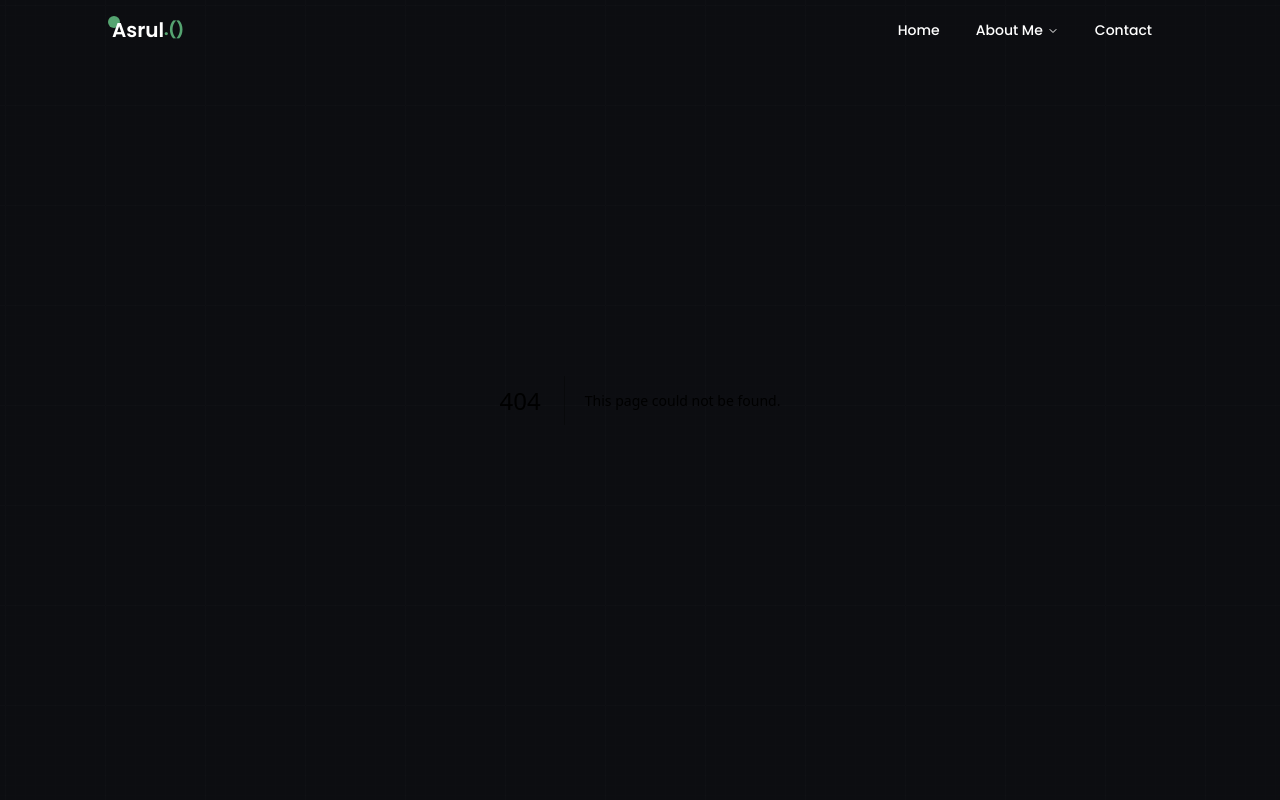
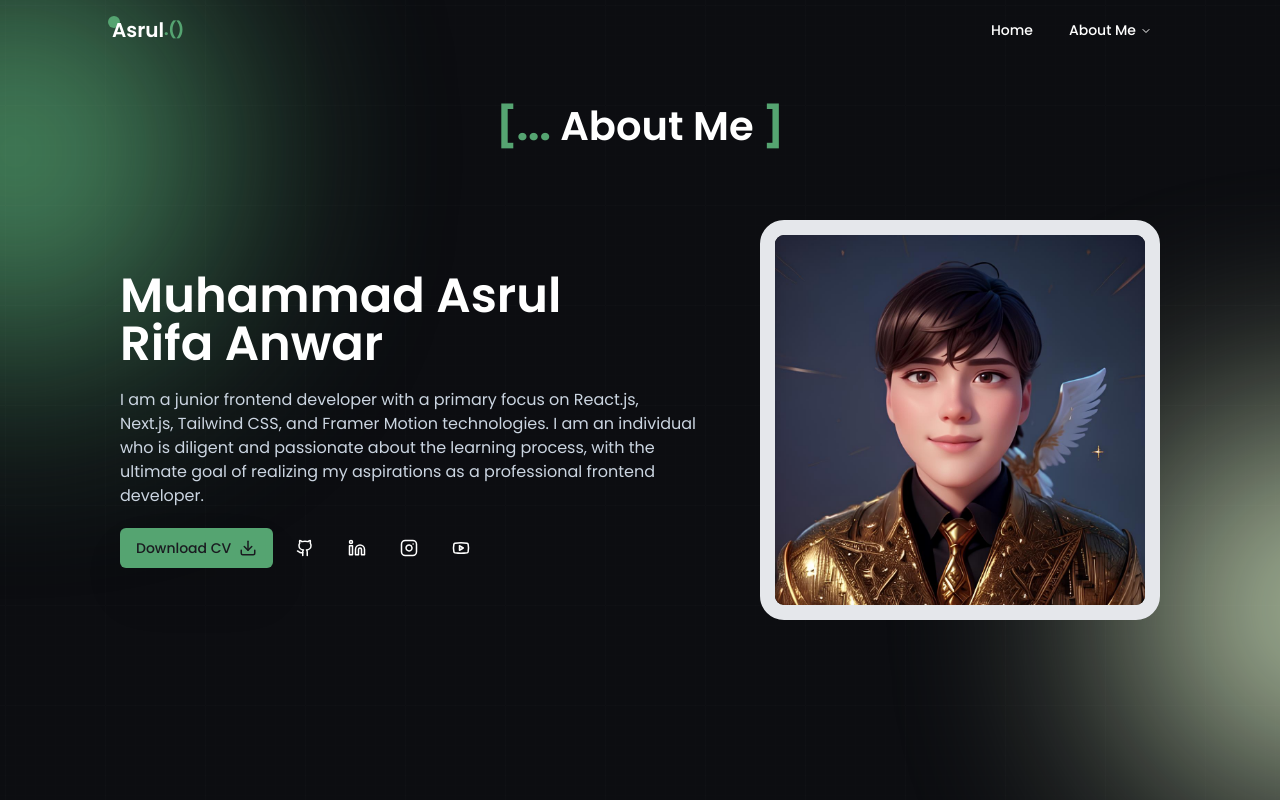
Before and after one commit to Lviathannn/next-portfolio, a Next.js app: page /about in a window 1280 px wide. Before the commit this address had no page. Shown: the top 800 px of the page. Built offline with nearby package versions, Linux system fonts and the light colour scheme.

Commit message:
Feat : Create about page

```diff
--- /dev/null
+++ b/app/about/page.tsx
@@ -0,0 +1,66 @@
+import ProjectCard from "@/components/projects/ProjectCard";
+import Blob from "@/components/ui/Blob";
+import SectionTitle from "@/components/ui/SectionTitle";
+import { Button } from "@/components/ui/button";
+import { projects, socials } from "@/lib/dummy";
+import { Download } from "lucide-react";
+import Image from "next/image";
+import Link from "next/link";
+
+type Props = {};
+
+export default function page({}: Props) {
+  return (
+    <main className="px-container py-container min-h-screen">
+      <section className="flex flex-col items-center gap-16">
+        <SectionTitle
+          className="text-[40px] font-semibold text-white"
+          title="About Me"
+          tagStyle="text-secondary font-bold"
+        />
+        <div className="flex w-full flex-col-reverse items-center justify-evenly gap-14 lg:flex-row">
+          <div className="max-w-xl">
+            <h1 className="max-w-lg text-[48px] font-semibold leading-none text-white">
+              Muhammad Asrul Rifa Anwar
+            </h1>
+            <p className="mt-5 text-slate-300">
+              I am a junior frontend developer with a primary focus on React.js,
+              Next.js, Tailwind CSS, and Framer Motion technologies. I am an
+              individual who is diligent and passionate about the learning
+              process, with the ultimate goal of realizing my aspirations as a
+              professional frontend developer.
+            </p>
+
+            <div className="mt-5 flex items-center gap-3">
+              <Button className="flex items-center gap-2 bg-secondary !text-dark shadow-2xl hover:bg-accent_1 dark:bg-secondary dark:hover:bg-accent_1">
+                Download CV
+                <Download size={18} />
+              </Button>
+              {socials.map((social) => (
+                <Button
+                  key={social.name}
+                  variant="outline"
+                  size="icon"
+                  className="border-none !bg-transparent text-white hover:!text-secondary"
+                >
+                  <Link href={social.href} target="_blank">
+                    <social.Icon size={18} />
+                  </Link>
+                </Button>
+              ))}
+            </div>
+          </div>
+          <Image
+            src="/aboutme.jpg"
+            alt="My Image"
+            width={800}
+            height={800}
+            className="h-[400px] w-[400px] rounded-3xl  border-[15px]"
+          />
+        </div>
+        <Blob className="fixed -left-20 -top-10 h-64 w-64 bg-secondary blur-[90px] lg:-left-44 lg:h-96 lg:w-96 lg:blur-[120px]" />
+        <Blob className="fixed -right-20 bottom-0 h-64 w-64 bg-accent_1 blur-[90px] delay-1000 lg:-right-60 lg:h-96 lg:w-96 lg:blur-[120px]" />
+      </section>
+    </main>
+  );
+}
--- a/components/home/MainSection.tsx
+++ b/components/home/MainSection.tsx
@@ -2,6 +2,7 @@ import Terminal from "@/components/home/terminal/Terminal";
 import { Button } from "@/components/ui/button";
 import Image from "next/image";
 import Blob from "../ui/Blob";
+import { Download } from "lucide-react";
 
 type Props = {};
 
@@ -26,8 +27,9 @@ export default function MainSection({}: Props) {
             Transforming Pixels into Poetry, Conjuring Captivating Web Journeys
             as a Front-End Wizard
           </p>
-          <Button className="mt-5 bg-secondary text-black shadow-2xl hover:bg-accent_1 dark:bg-secondary dark:hover:bg-accent_1">
-            Explore
+          <Button className="mt-5 flex items-center gap-2 bg-secondary !text-dark shadow-2xl hover:bg-accent_1 dark:bg-secondary dark:hover:bg-accent_1">
+            Download CV
+            <Download size={18} />
           </Button>
         </div>
         {/* Terminal */}
@@ -40,28 +42,28 @@ export default function MainSection({}: Props) {
           alt="Next JS Logo"
           width={120}
           height={120}
-          className="aspect-video w-[100px] object-contain opacity-30 sm:w-[120px] md:w-[150px]"
+          className="aspect-video w-[80px] object-contain opacity-30 sm:w-[120px] md:w-[150px]"
         />
         <Image
           src={"/tailwind.svg"}
           alt="Tailwind CSS Logo"
           width={180}
           height={180}
-          className="aspect-video w-[190px] object-contain opacity-30  sm:w-[220px] "
+          className="aspect-video w-[150px] object-contain opacity-30  sm:w-[220px] "
         />
         <Image
           src={"/shadcn.svg"}
           alt="Shadcn UI Logo"
           width={180}
           height={180}
-          className="aspect-video w-[190px] object-contain opacity-30  sm:w-[220px]  "
+          className="aspect-video w-[130px] object-contain opacity-30  sm:w-[220px]  "
         />
         <Image
           src={"/framer.svg"}
           alt="Framer Motion Logo"
           width={180}
           height={180}
-          className="aspect-video w-[190px] object-contain opacity-30  sm:w-[220px] "
+          className="aspect-video w-[130px] object-contain opacity-30  sm:w-[220px] "
         />
       </div>
       {/* Blob */}
--- a/components/navigation/NavMenu.tsx
+++ b/components/navigation/NavMenu.tsx
@@ -29,7 +29,7 @@ export function NavMenu() {
             <ul className="flex max-w-xs flex-col gap-5 p-2">
               {aboutLinks.map((link) => (
                 <Link href={link.href} key={link.title}>
-                  <li className="hover:bg-dark flex w-[200px] items-center gap-3 rounded-md bg-transparent p-2">
+                  <li className="flex w-[200px] items-center gap-3 rounded-md bg-transparent p-2 hover:bg-dark">
                     <link.Icon size={25} />
                     <div className="">
                       <h3 className="text-sm font-semibold">{link.title}</h3>
@@ -43,13 +43,6 @@ export function NavMenu() {
             </ul>
           </NavigationMenuContent>
         </NavigationMenuItem>
-        <NavigationMenuItem>
-          <Link href="/docs" legacyBehavior passHref>
-            <NavigationMenuLink className={navigationMenuTriggerStyle()}>
-              Contact
-            </NavigationMenuLink>
-          </Link>
-        </NavigationMenuItem>
       </NavigationMenuList>
     </NavigationMenu>
   );
--- a/components/navigation/Navbar.tsx
+++ b/components/navigation/Navbar.tsx
@@ -6,27 +6,22 @@ import { cn } from "@/lib/utils";
 import { useEffect, useState } from "react";
 import { menuItems } from "@/lib/dummy";
 import { NavMenu } from "./NavMenu";
-import { usePathname } from "next/navigation";
 
 type Props = {};
 
 export default function Navbar({}: Props) {
   const [isAtTop, setIsAtTop] = useState<boolean>(true);
-  const [isOpen, setIsOpen] = useState<boolean>(true);
-
-  const pathname = usePathname();
 
   useEffect(() => {
     const handleScroll = () => {
       setIsAtTop(window.scrollY === 0);
     };
     document.addEventListener("scroll", handleScroll);
-    setIsOpen(false);
 
     return () => {
       document.removeEventListener("scroll", handleScroll);
     };
-  }, [pathname]);
+  }, []);
 
   return (
     <nav
@@ -45,14 +40,10 @@ export default function Navbar({}: Props) {
       {/* Mobile */}
       <div className="lg:hidden">
         <Sheet>
-          <SheetTrigger
-            onClick={() => {
-              setIsOpen(true);
-            }}
-          >
+          <SheetTrigger>
             <AlignLeft />
           </SheetTrigger>
-          <SheetContent isOpen={isOpen}>
+          <SheetContent className="lg:hidden">
             <ul className="flex flex-col gap-7">
               {menuItems.map((link) => (
                 <li key={link.name}>
--- a/components/ui/sheet.tsx
+++ b/components/ui/sheet.tsx
@@ -21,7 +21,7 @@ const SheetOverlay = React.forwardRef<
 >(({ className, ...props }, ref) => (
   <SheetPrimitive.Overlay
     className={cn(
-      "fixed inset-0 z-50 bg-primary/80 backdrop-blur-sm data-[state=open]:animate-in data-[state=closed]:animate-out data-[state=closed]:fade-out-0 data-[state=open]:fade-in-0 dark:bg-primary/80",
+      "fixed inset-0 z-50 bg-primary/80 backdrop-blur-sm data-[state=open]:animate-in data-[state=closed]:animate-out data-[state=closed]:fade-out-0 data-[state=open]:fade-in-0 dark:bg-primary/80 lg:hidden",
       className,
     )}
     {...props}
@@ -51,17 +51,13 @@ const sheetVariants = cva(
 
 interface SheetContentProps
   extends React.ComponentPropsWithoutRef<typeof SheetPrimitive.Content>,
-    VariantProps<typeof sheetVariants> {
-  isOpen?: boolean;
-}
+    VariantProps<typeof sheetVariants> {}
 
 const SheetContent = React.forwardRef<
   React.ElementRef<typeof SheetPrimitive.Content>,
   SheetContentProps
->(({ side = "right", className, children, isOpen, ...props }, ref) => (
+>(({ side = "right", className, children, ...props }, ref) => (
   <SheetPortal>
-    {isOpen && (
-      <>
     <SheetOverlay />
     <SheetPrimitive.Content
       ref={ref}
@@ -71,11 +67,8 @@ const SheetContent = React.forwardRef<
       {children}
       <SheetPrimitive.Close className="absolute right-4 top-4 rounded-sm opacity-70 ring-offset-primary transition-opacity hover:opacity-100 focus:outline-none focus:ring-2 focus:ring-primary focus:ring-offset-2 disabled:pointer-events-none data-[state=open]:bg-slate-100 dark:ring-offset-primary dark:focus:ring-slate-300 dark:data-[state=open]:bg-slate-800">
         <X className="h-4 w-4 text-white" />
-            <span className="sr-only">Close</span>
       </SheetPrimitive.Close>
     </SheetPrimitive.Content>
-      </>
-    )}
   </SheetPortal>
 ));
 SheetContent.displayName = SheetPrimitive.Content.displayName;
--- a/lib/dummy.ts
+++ b/lib/dummy.ts
@@ -7,7 +7,6 @@ import {
   Instagram,
   Linkedin,
   LucideIcon,
-  Phone,
   Terminal,
   Youtube,
 } from "lucide-react";
@@ -32,11 +31,6 @@ export const menuItems: LinksType = [
     name: "Projects",
     href: "/projects",
     Icon: Terminal,
-  },
-  {
-    name: "Contact",
-    href: "/contact",
-    Icon: Phone,
   },
 ];
 export const socials: LinksType = [
```
Also changed, not shown: public/aboutme.jpg (added). Lines whose indentation alone changed are shown as unchanged.
